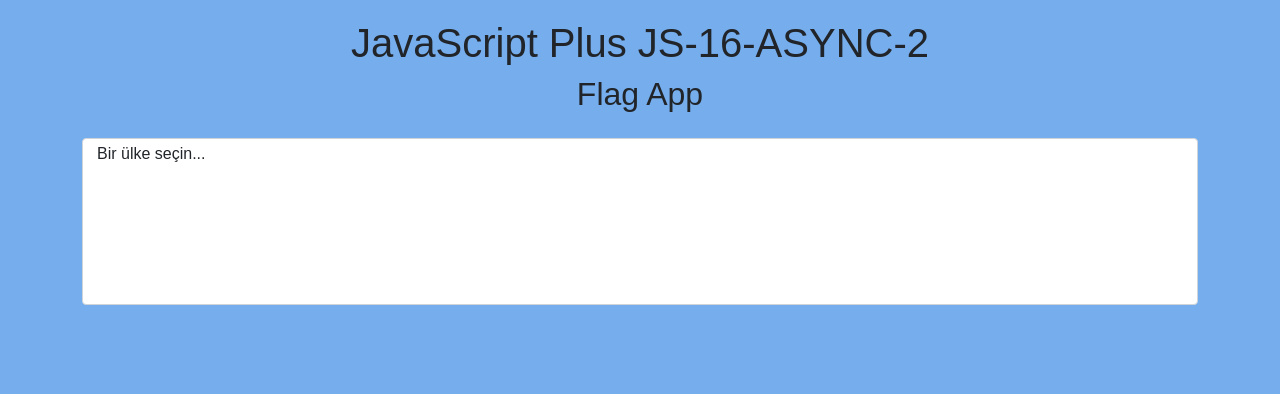
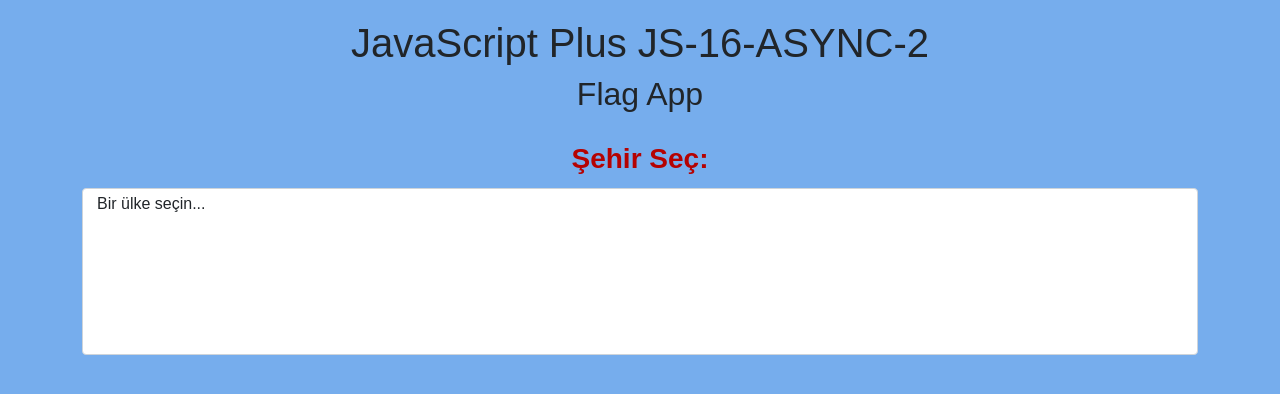
Before and after one commit to Umit8098/Project-js-Flag-App, a plain HTML site: page index.html in a window 1280 px wide. Drawn offline with nearby package versions, Linux system fonts and the light colour scheme; no server answers.

Commit message:
update css select-label

```diff
--- a/index.html
+++ b/index.html
@@ -41,9 +41,11 @@
 
       <!-- input  -->
       <div class="input mb-4">
-        <!-- <select id="countrySelect" class="form-select">
+        <!-- <label for="countrySelect">Şehir Seç:</label>
+        <select id="countrySelect" class="form-select">
           <option value="">Bir ülke seçin...</option>
         </select> -->
+        <label for="countrySelect" class="select-label">Şehir Seç:</label>
         <select id="countrySelect" class="form-select" multiple size="8">
           <option value="">Bir ülke seçin...</option>
         </select>
--- a/style.css
+++ b/style.css
@@ -6,3 +6,12 @@ body {
   background: #76aded;
   /* background: linear-gradient(to top left, #2e619c, #c0ceee); */
 }
+
+.select-label {
+  font-size: 1.75rem; /* h3 boyutu (yaklaşık 28px) */
+  /* color: white;       beyaz renk */
+  color: rgb(181, 2, 2);
+  font-weight: bold;  /* kalın yazı (opsiyonel) */
+  display: block;     /* alt satıra almak için */
+  margin-bottom: 8px; /* select ile araya boşluk */
+}
```
